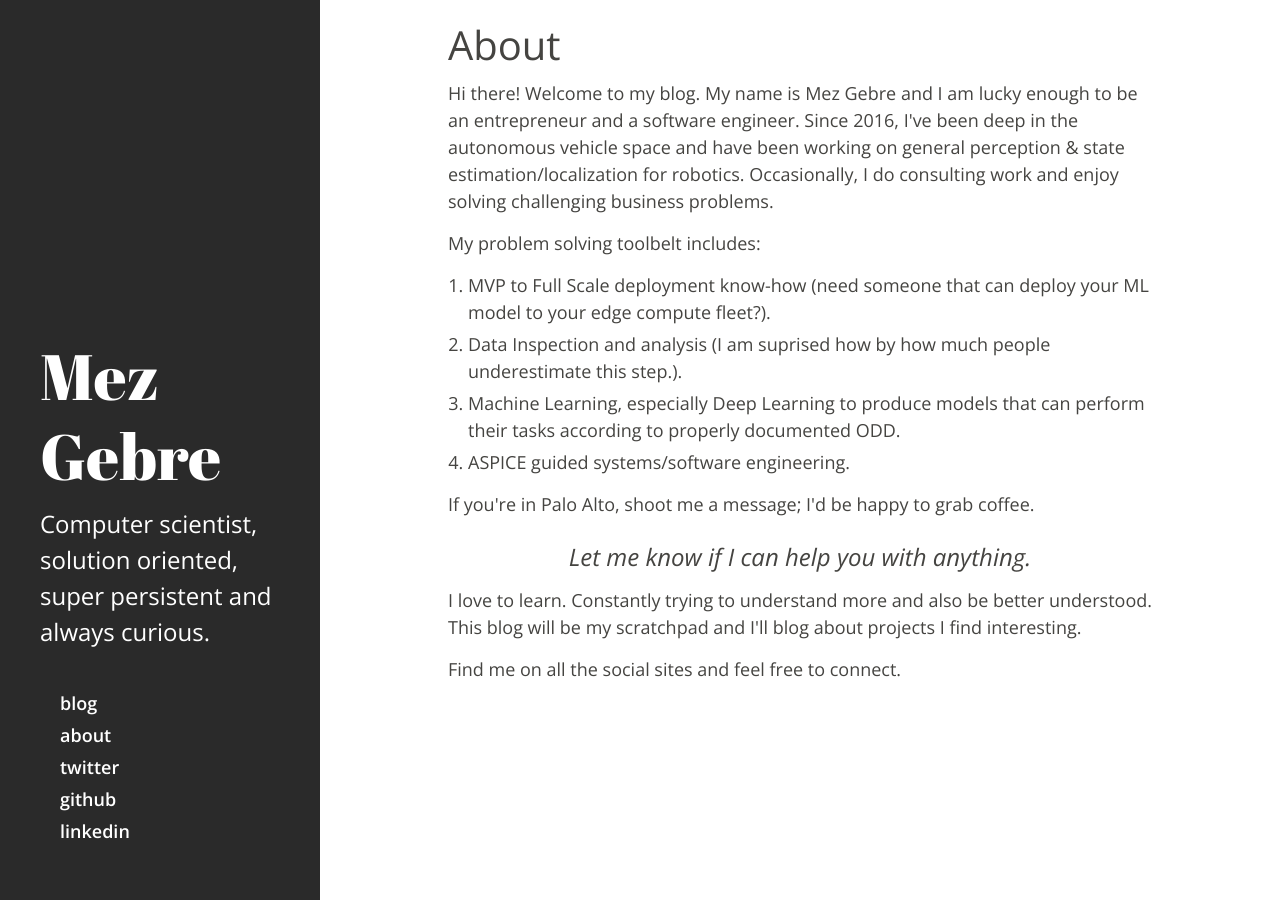
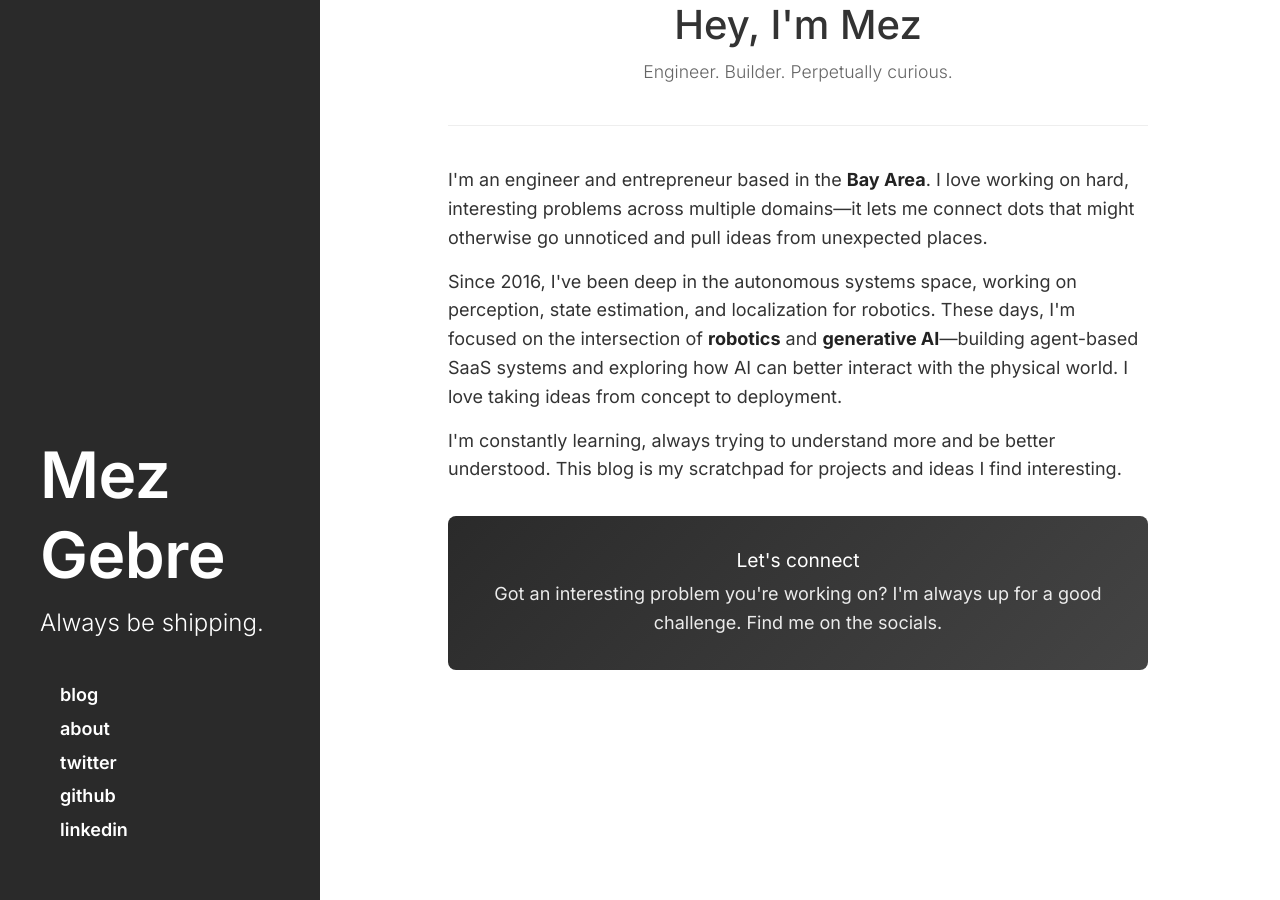
Before and after one commit to mez/mez.github.com, a Jekyll site: the page built from about.html, in a window 1280 px wide. Built offline with Jekyll 4.4.1, drawn with Linux system fonts in a browser that asks for light colours; comment, search, counter and statistics services are not loaded.

Commit message:
update the blog, fresh paint job and a I am back post!

```diff
--- a/Gemfile
+++ b/Gemfile
@@ -1,6 +1,8 @@
 source "https://rubygems.org"
 
-gem 'jekyll', '3.6.2' #'~> 2.5.3'
-gem 'kramdown', '1.15.0'
+gem 'jekyll', '~> 4.3'
+gem 'kramdown-parser-gfm'
+gem 'rexml'
+gem 'webrick'
 gem 'jekyll-paginate', group: [:jekyll_plugins]
 gem 'jekyll-compose', group: [:jekyll_plugins]
--- a/_layouts/default.html
+++ b/_layouts/default.html
@@ -23,7 +23,7 @@
     <!-- CSS -->
     <link rel="stylesheet" href="/public/css/hyde.css">
     <link rel="stylesheet" href="/public/css/syntax.css">
-    <link rel="stylesheet" href="https://fonts.googleapis.com/css?family=Open+Sans:300,400italic,400,600,700|Abril+Fatface">
+    <link rel="stylesheet" href="https://fonts.googleapis.com/css2?family=Inter:wght@300;400;500;600;700&display=swap">
     <!-- Icons -->
     <link rel="apple-touch-icon-precomposed" sizes="144x144" href="/public/touch-icon-144-precomposed.png">
     <link rel="shortcut icon" href="/public/favicon.png">
@@ -57,7 +57,7 @@
           <span class='icon-bar'></span>
         </button>
         <div class='toggle-content'>
-          <div class="lead">Computer scientist, solution oriented, super persistent and always curious. </div>
+          <div class="lead">Always be shipping.</div>
 
           <div class="colophon">
             <ul class="colophon-links">
--- a/about.html
+++ b/about.html
@@ -3,32 +3,105 @@ layout: default
 title: About
 ---
 
-<div class="page">
+<style>
+.about-page {
+  max-width: 700px;
+}
+.about-header {
+  text-align: center;
+  margin-bottom: 2.5rem;
+  padding-bottom: 1.5rem;
+  border-bottom: 1px solid #eee;
+}
+.about-header h1 {
+  font-size: 2.5rem;
+  margin-bottom: 0.5rem;
+}
+.about-tagline {
+  color: #666;
+  font-size: 1.1rem;
+  font-weight: 300;
+}
+.about-section {
+  margin-bottom: 2rem;
+}
+.about-section h2 {
+  font-size: 1.3rem;
+  color: #333;
+  margin-bottom: 1rem;
+  padding-bottom: 0.5rem;
+  border-bottom: 2px solid #2a2a2a;
+  display: inline-block;
+}
+.skills-grid {
+  display: grid;
+  grid-template-columns: repeat(auto-fit, minmax(280px, 1fr));
+  gap: 1rem;
+  margin-top: 1rem;
+}
+.skill-card {
+  background: #f9f9f9;
+  border-radius: 8px;
+  padding: 1.2rem;
+  border-left: 3px solid #2a2a2a;
+}
+.skill-card h3 {
+  font-size: 1rem;
+  margin: 0 0 0.5rem 0;
+  color: #333;
+}
+.skill-card p {
+  font-size: 0.9rem;
+  color: #666;
+  margin: 0;
+  line-height: 1.5;
+}
+.cta-box {
+  background: linear-gradient(135deg, #2a2a2a 0%, #444 100%);
+  color: #fff;
+  padding: 2rem;
+  border-radius: 8px;
+  text-align: center;
+  margin-top: 2rem;
+}
+.cta-box h3 {
+  margin: 0 0 0.5rem 0;
+  font-weight: 400;
+  font-size: 1.2rem;
+}
+.cta-box p {
+  margin: 0;
+  opacity: 0.9;
+}
+</style>
 
-  <h1 class="page-title">About</h1>
-  <p>
-    Hi there! Welcome to my blog. My name is Mez Gebre and I am lucky enough
-    to be an entrepreneur and a software engineer. Since 2016, I've been deep in the autonomous vehicle
-    space and have been working on general perception & state estimation/localization for robotics.
-    Occasionally, I do consulting work and enjoy solving challenging business problems.
-  </p>
+<div class="about-page">
+  <div class="about-header">
+    <h1>Hey, I'm Mez</h1>
+    <p class="about-tagline">Engineer. Builder. Perpetually curious.</p>
+  </div>
 
-  <p> My problem solving toolbelt includes:
-    <ol>
-      <li>MVP to Full Scale deployment know-how (need someone that can deploy your ML model to your edge compute fleet?).</li>
-      <li>Data Inspection and analysis (I am suprised how by how much people underestimate this step.).</li>
-      <li>Machine Learning, especially Deep Learning to produce models that can perform their tasks according to properly documented ODD.</li>
-      <li>ASPICE guided systems/software engineering. </li>
-    </ol>
+  <div class="about-section">
+    <p>
+      I'm an engineer and entrepreneur based in the <strong>Bay Area</strong>.
+      I love working on hard, interesting problems across multiple domains—it lets me
+      connect dots that might otherwise go unnoticed and pull ideas from unexpected places.
+    </p>
+    <p>
+      Since 2016, I've been deep in the autonomous systems space, working on perception,
+      state estimation, and localization for robotics. These days, I'm focused on the
+      intersection of <strong>robotics</strong> and <strong>generative AI</strong>—building
+      agent-based SaaS systems and exploring how AI can better interact with the physical world.
+      I love taking ideas from concept to deployment.
+    </p>
+    <p>
+      I'm constantly learning, always trying to understand more and be better understood.
+      This blog is my scratchpad for projects and ideas I find interesting.
+    </p>
+  </div>
 
-
-  </p>
-  <p>
-    If you're in Palo Alto, shoot me a message; I'd be happy to grab coffee.
-    <h3 align="center"><i>Let me know if I can help you with anything.</i></h3>
-  </p>
-  <p>
-  I love to learn. Constantly trying to understand more and also be better understood.
-  This blog will be my scratchpad and I'll blog about projects I find interesting.</p>
-  <p>Find me on all the social sites and feel free to connect.</p>
- </div>
+  <div class="cta-box">
+    <h3>Let's connect</h3>
+    <p>Got an interesting problem you're working on? I'm always up for a good challenge. Find me on the socials.</p>
+  </div>
+</div>
--- a/public/css/hyde.css
+++ b/public/css/hyde.css
@@ -38,10 +38,10 @@ body {
 }
 
 body {
-  font-family: "Open Sans", Helvetica, Arial, sans-serif;
+  font-family: "Inter", -apple-system, BlinkMacSystemFont, "Segoe UI", Helvetica, Arial, sans-serif;
   font-size: 16px;
-  line-height: 1.5;
-  color: #454441;
+  line-height: 1.6;
+  color: #333;
   background-color: #fff;
 }
 
@@ -200,7 +200,9 @@ a:hover {
 }
 .masthead h1 {
   margin-top: 0;
-  font-family: "Abril Fatface";
+  font-family: "Inter", sans-serif;
+  font-weight: 600;
+  letter-spacing: -0.5px;
 }
 .masthead .lead {
   font-size: 18px;
```
Also changed, not shown: _layouts/post.html (+2 -8 lines), _posts/2026-02-16-im-back.md (added, +16 -0 lines), Gemfile.lock.
